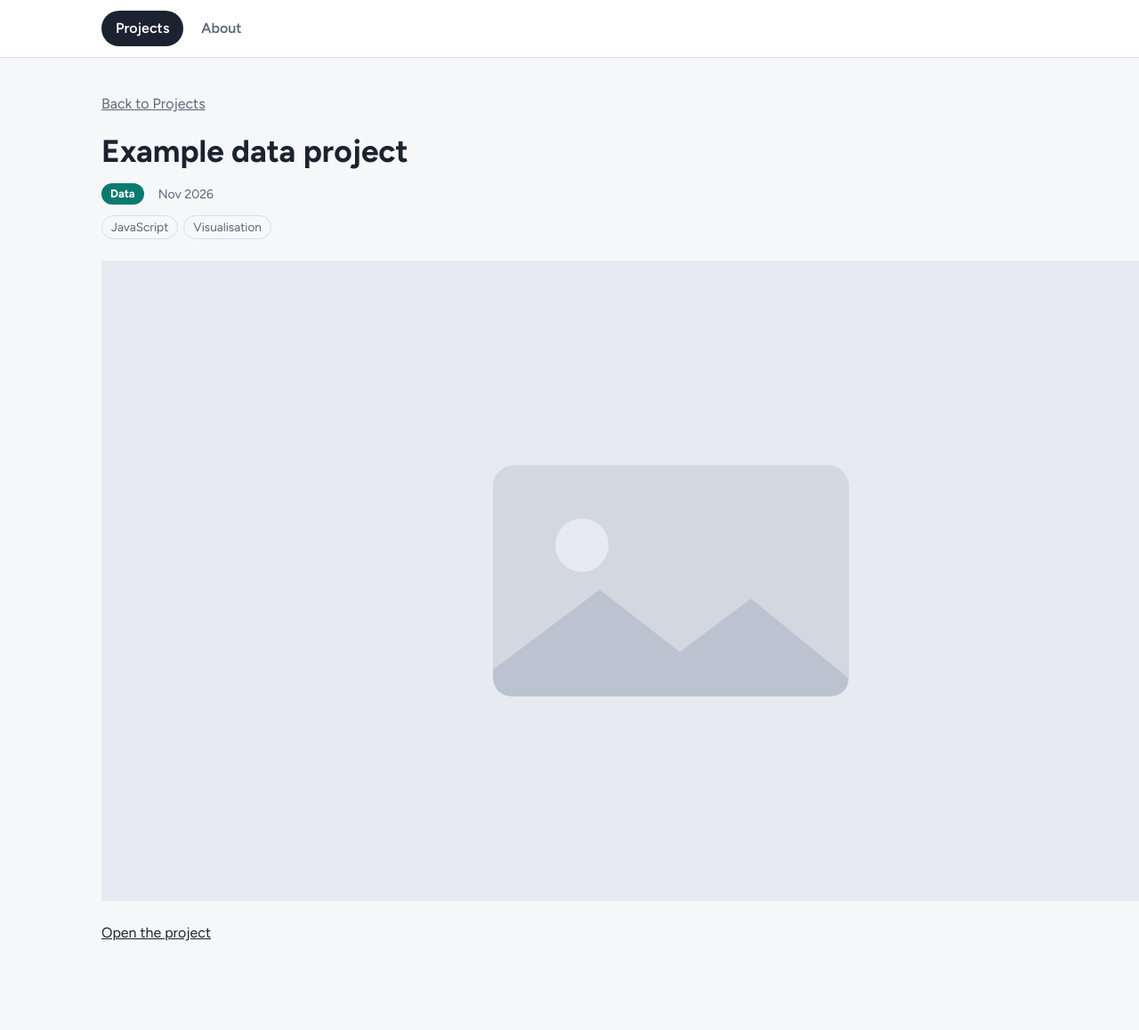
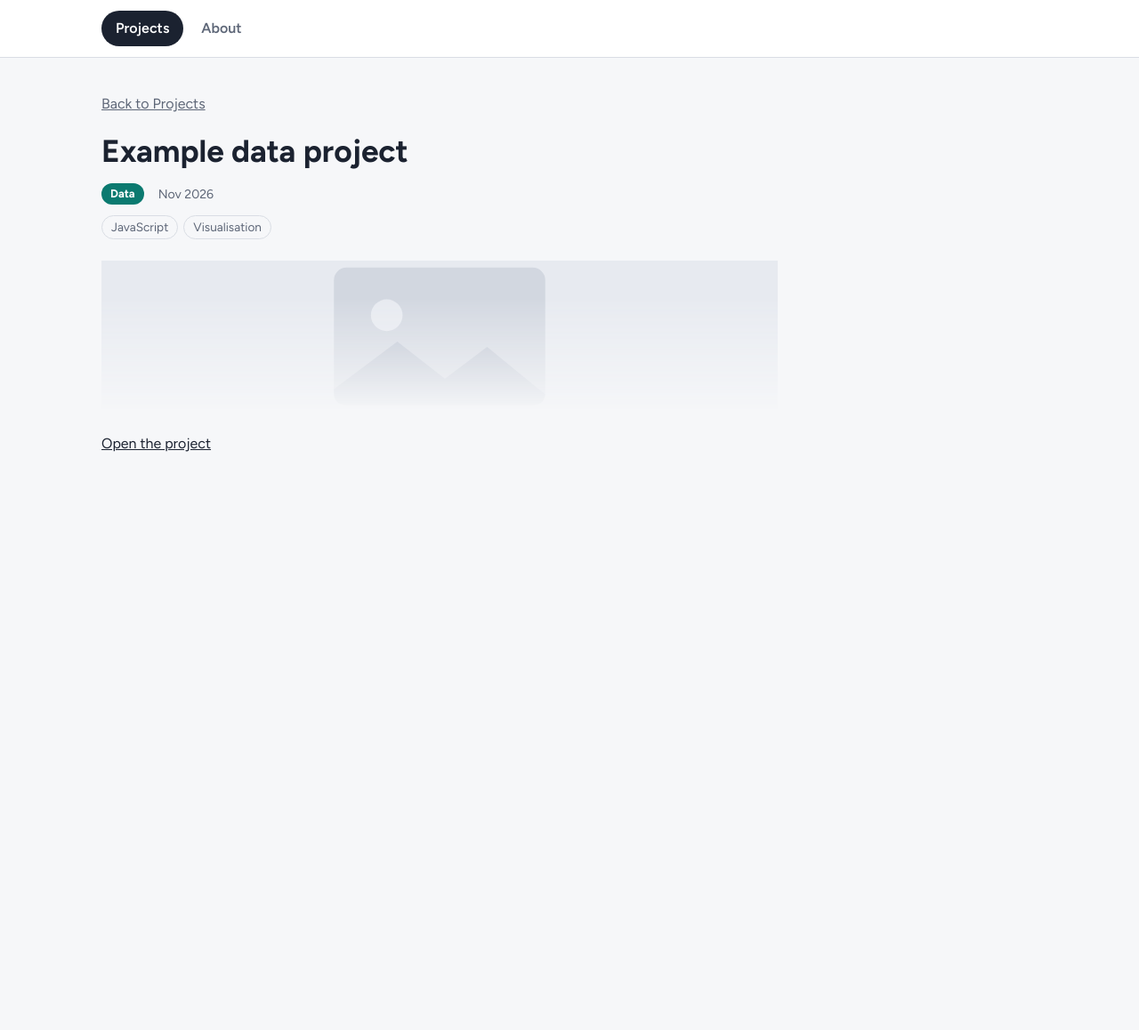
Before and after one commit to chalkboard-paul/chalkboard-paul.github.io, a Jekyll site: the page built from _projects/example-data-project.md, in a window 1280 px wide. Shown: the whole page at 89% size. Built offline with Jekyll 4.4.1, drawn with Linux system fonts in a browser that asks for light colours; after the commit the page ends 900 px from its top, so only the background shows below that.

Commit message:
Add styles for project pages and hero section

```diff
--- a/assets/css/style.css
+++ b/assets/css/style.css
@@ -124,6 +124,24 @@ main.wrap { padding-top: 40px; padding-bottom: 80px; }
   color: var(--muted);
 }
 
+/* Project pages: wider so a 700px-wide viz fits, with the text kept narrower */
+.prose.project { max-width: 760px; }
+.project-text { max-width: 680px; }
+
+/* Short banner: the thumbnail fading to nothing at the bottom */
+.hero {
+  height: 170px;
+  margin: 0 0 24px;
+  overflow: hidden;
+  -webkit-mask-image: linear-gradient(to bottom, #000 25%, transparent);
+  mask-image: linear-gradient(to bottom, #000 25%, transparent);
+}
+.hero img { display: block; width: 100%; height: 100%; object-fit: cover; }
+
+/* The embedded viz. On a narrow screen it scrolls sideways instead of being cut off. */
+.embed { margin: 32px 0; overflow-x: auto; }
+.embed iframe { display: block; width: 100%; border: 0; background: var(--surface); }
+
 @media (max-width: 520px) {
   .page-title { font-size: 2rem; }
   .filter-name { width: 100%; }
```
